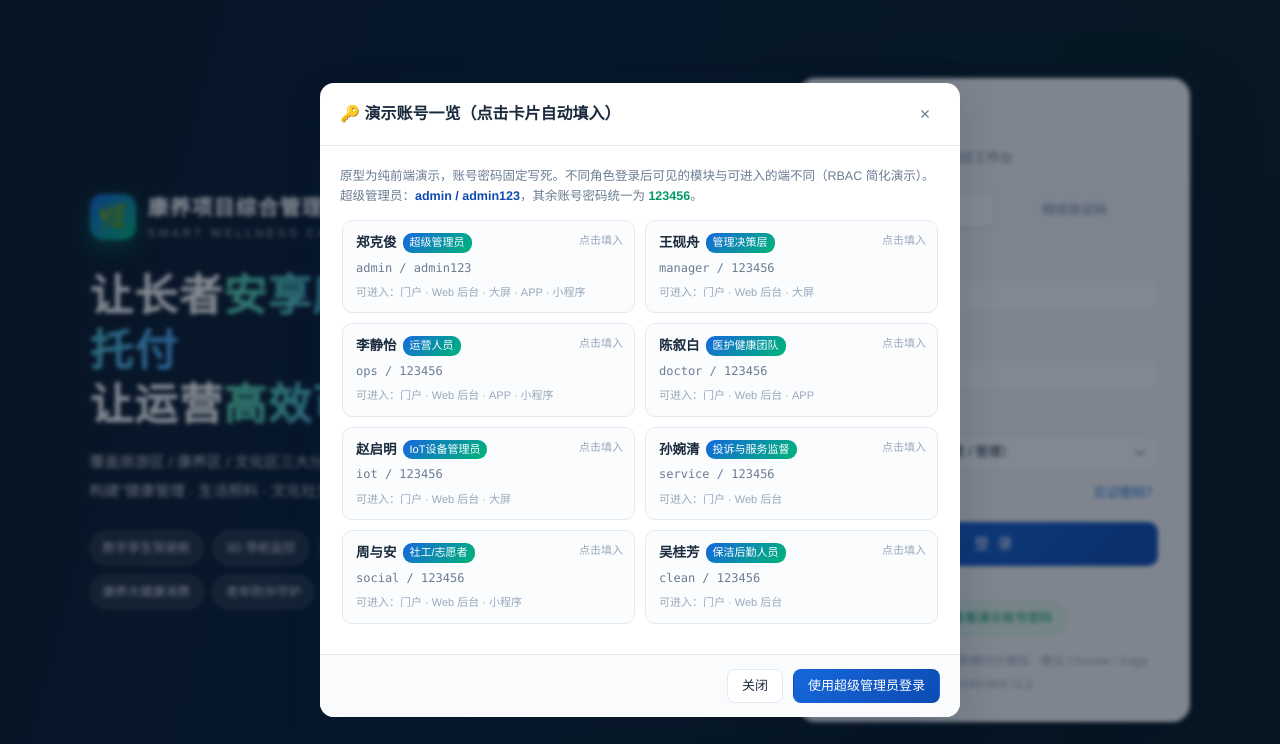
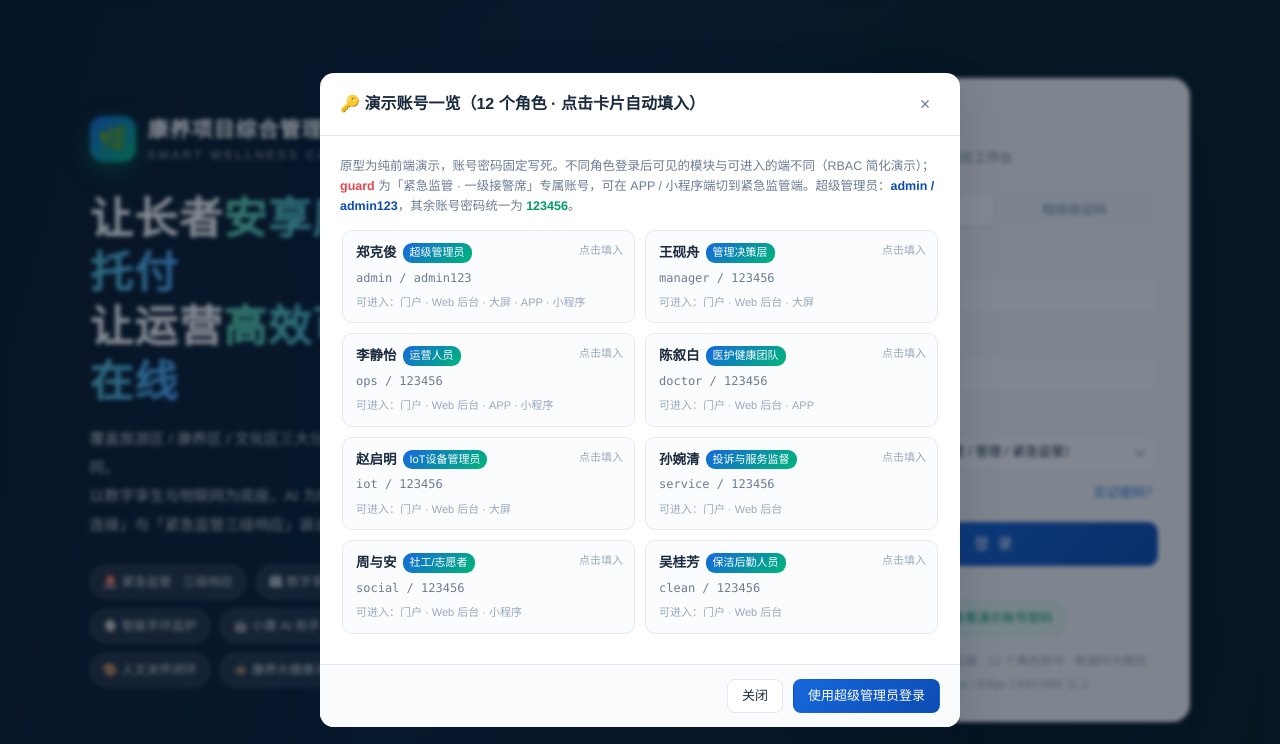
Before and after one commit to zheng19930310/health-and-wellness-programs, a plain HTML site: page index.html in a window 1280 px wide. Both pictures are taken after a click on the button "👁 查看演示账号密码". Drawn offline with nearby package versions, Linux system fonts and the light colour scheme.

Commit message:
docs: 更新登录页介绍文案与能力标签，同步紧急监管端与 12 角色账号信息
- 品牌区：主标语补「让安全时刻在线」，副标补四端清单与数字孪生/AI/三级响应底座描述，版本号 V1.1

- 能力标签由 8 个扩到 10 个：新增紧急监管三级响应、小康 AI 助手、3D 园区与室内导航、适老化/不识长者模式

- 进入端下拉补紧急监管与监管角色；页脚标注前端单页无后端与 12 个角色账号

- guard 演示账号改名秦守安，避免与 IoT 设备管理员赵启明重名；演示账号弹层补 guard 角色说明

```diff
--- a/index.html
+++ b/index.html
@@ -651,10 +651,10 @@ table.tb .mono{font-family:ui-monospace,Menlo,Consolas,monospace;font-size:12px;
   <div class="mask"></div>
   <div class="wrap">
     <div class="lg-brand">
-      <div class="logo"><div class="mk">🌿</div><div><b>康养项目综合管理平台</b><span>SMART WELLNESS CAMPUS PLATFORM</span></div></div>
-      <h1>让长者<em>安享康养</em>·让家人<em>安心托付</em><br>让运营<em>高效可控</em></h1>
-      <p>覆盖旅游区 / 康养区 / 文化区三大分区，四端协同 + 数字中心 + 物联网设备体系，<br>构建"健康管理 · 生活照料 · 文化社交 · 亲情连接"的一站式智慧康养服务闭环。</p>
-      <div class="lg-feat"><i>数字孪生驾驶舱</i><i>3D 导航监控</i><i>智能手环监护</i><i>AI 聊天陪伴</i><i>子女远程照护</i><i>康养大健康消费</i><i>老年防诈守护</i><i>人文关怀闭环</i></div>
+      <div class="logo"><div class="mk">🌿</div><div><b>康养项目综合管理平台</b><span>SMART WELLNESS CAMPUS PLATFORM · V1.1</span></div></div>
+      <h1>让长者<em>安享康养</em>·让家人<em>安心托付</em><br>让运营<em>高效可控</em>·让安全<em>时刻在线</em></h1>
+      <p>覆盖旅游区 / 康养区 / 文化区三大分区，<b>Web 后台 · 数字大屏 · APP · 小程序</b> 四端协同，<br>以数字孪生与物联网为底座、AI 为助手，把「健康管理 · 生活照料 · 文化社交 · 亲情连接」与「紧急监管三级响应」装进同一个服务闭环。</p>
+      <div class="lg-feat"><i>🚨 紧急监管 · 三级响应</i><i>🏙 数字孪生驾驶舱</i><i>🧭 3D 园区与室内导航</i><i>⌚ 智能手环监护</i><i>🤖 小康 AI 助手</i><i>🏠 子女远程照护</i><i>🛡 老年防诈守护</i><i>🎨 人文关怀闭环</i><i>🍲 康养大健康消费</i><i>📱 适老化 / 不识长者模式</i></div>
     </div>
     <div class="lg-card">
       <h2>欢迎登录</h2><div class="sub">请使用平台账号进入对应工作台</div>
@@ -663,7 +663,7 @@ table.tb .mono{font-family:ui-monospace,Menlo,Consolas,monospace;font-size:12px;
         <div class="field"><label><i>*</i>账号</label><input class="inp" id="lgUser" placeholder="请输入登录账号" autocomplete="off"><div class="err" id="lgUserE">请输入账号</div></div>
         <div class="field"><label><i>*</i>密码</label><input class="inp" id="lgPwdIn" type="password" placeholder="请输入登录密码" autocomplete="off"><div class="err" id="lgPwdE">请输入密码</div></div>
         <div class="field"><label>进入端</label>
-          <select class="sel" id="lgEnd"><option value="admin">Web 管理后台（运营 / 管理）</option><option value="screen">数字中心 · 大数据展示屏</option><option value="app">APP 端原型（长者 / 子女）</option><option value="mp">小程序端原型（长者 / 子女）</option><option value="home">统一门户首页（自选端）</option></select>
+          <select class="sel" id="lgEnd"><option value="admin">Web 管理后台（运营 / 管理 / 紧急监管）</option><option value="screen">数字中心 · 大数据展示屏</option><option value="app">APP 端原型（长者 / 子女 / 手环 / 监管）</option><option value="mp">小程序端原型（长者 / 子女 / 监管）</option><option value="home">统一门户首页（自选端）</option></select>
         </div>
         <div class="lg-row"><label style="display:flex;align-items:center;gap:6px;cursor:pointer"><input type="checkbox" id="lgRemember" class="chk" checked>记住账号</label><span class="link" onclick="toast('演示环境：请联系管理员重置密码','warn')">忘记密码？</span></div>
         <button class="btn p lg blk" id="lgBtn" style="height:44px;letter-spacing:2px">登 录</button>
@@ -675,7 +675,7 @@ table.tb .mono{font-family:ui-monospace,Menlo,Consolas,monospace;font-size:12px;
       </div>
       <div class="lg-foot">
         <button class="lg-acc-btn" id="showAcc">👁 查看演示账号密码</button><br>
-        演示原型 · 前端单页 · 数据均为模拟 · 建议 Chrome / Edge 1440×900 以上
+        演示原型 · 前端单页无后端 · 12 个角色账号 · 数据均为模拟 · 建议 Chrome / Edge 1440×900 以上
       </div>
     </div>
   </div>
@@ -851,7 +851,7 @@ const ACCOUNTS = [
   { u:'service', p:'123456',   name:'孙婉清', role:'投诉与服务监督',roleKey:'service', ends:['home','admin'],                       desc:'投诉受理、升级督办、满意度' },
   { u:'social',  p:'123456',   name:'周与安', role:'社工/志愿者',  roleKey:'social',   ends:['home','admin','mp'],                  desc:'人文关怀、活动、课堂、康养圈' },
   { u:'clean',   p:'123456',   name:'吴桂芳', role:'保洁后勤人员', roleKey:'clean',    ends:['home','admin'],                       desc:'清洁排期、执行记录、检查验收' },
-  { u:'guard',   p:'123456',   name:'赵启明', role:'安保中控室 · 紧急监管端', roleKey:'guard', ends:['home','admin','screen','app','mp'], desc:'一级接警席位：实时接收全园区预警报警、调度执勤与备勤、快速通话' },
+  { u:'guard',   p:'123456',   name:'秦守安', role:'安保中控室 · 紧急监管端', roleKey:'guard', ends:['home','admin','screen','app','mp'], desc:'一级接警席位：实时接收全园区预警报警、调度执勤与备勤、快速通话' },
   { u:'elder',   p:'123456',   name:'徐世昌', role:'长者/住客',    roleKey:'elder',    ends:['home','app','mp'],                    desc:'长者端：健康、活动、订餐、康养圈' },
   { u:'child',   p:'123456',   name:'徐乐(女)',role:'子女/家属',   roleKey:'child',    ends:['home','app','mp'],                    desc:'子女端：远程照护、代付、探望预约' },
   { u:'special', p:'123456',   name:'蒋明远', role:'特殊长者',     roleKey:'special',  ends:['home','app','mp'],                    desc:'智能手环端：仅时间/震动/SOS/自动打卡（不识长者）' }
@@ -2263,7 +2263,7 @@ function showAccounts(){
     <div class="un">${a.u} / ${a.p}</div>
     <div class="ends">可进入：${a.ends.map(e=>({admin:'Web 后台',screen:'大屏',app:'APP',mp:'小程序',home:'门户'})[e]).join(' · ')}</div>
     <div class="pv">点击填入</div></div>`).join('');
-  Modal.open('🔑 演示账号一览（点击卡片自动填入）', `<div style="font-size:12.5px;color:var(--sub);margin-bottom:12px">原型为纯前端演示，账号密码固定写死。不同角色登录后可见的模块与可进入的端不同（RBAC 简化演示）。超级管理员：<b style="color:var(--blue-d)">admin / admin123</b>，其余账号密码统一为 <b style="color:var(--green-d)">123456</b>。</div><div class="acc-list">${rows}</div>`,
+  Modal.open('🔑 演示账号一览（12 个角色 · 点击卡片自动填入）', `<div style="font-size:12.5px;color:var(--sub);margin-bottom:12px">原型为纯前端演示，账号密码固定写死。不同角色登录后可见的模块与可进入的端不同（RBAC 简化演示）；<b style="color:#e5484d">guard</b> 为「紧急监管 · 一级接警席」专属账号，可在 APP / 小程序端切到紧急监管端。超级管理员：<b style="color:var(--blue-d)">admin / admin123</b>，其余账号密码统一为 <b style="color:var(--green-d)">123456</b>。</div><div class="acc-list">${rows}</div>`,
     `<button class="btn" onclick="Modal.close()">关闭</button><button class="btn p" onclick="fillAcc('admin','admin123');Modal.close()">使用超级管理员登录</button>`);
 }
 function fillAcc(u,p){ $('lgUser').value=u; $('lgPwdIn').value=p; toast(`已填入 ${u} / ${p}，点击登录即可`,'ok'); }
--- a/src/p3_data.js
+++ b/src/p3_data.js
@@ -15,7 +15,7 @@ const ACCOUNTS = [
   { u:'service', p:'123456',   name:'孙婉清', role:'投诉与服务监督',roleKey:'service', ends:['home','admin'],                       desc:'投诉受理、升级督办、满意度' },
   { u:'social',  p:'123456',   name:'周与安', role:'社工/志愿者',  roleKey:'social',   ends:['home','admin','mp'],                  desc:'人文关怀、活动、课堂、康养圈' },
   { u:'clean',   p:'123456',   name:'吴桂芳', role:'保洁后勤人员', roleKey:'clean',    ends:['home','admin'],                       desc:'清洁排期、执行记录、检查验收' },
-  { u:'guard',   p:'123456',   name:'赵启明', role:'安保中控室 · 紧急监管端', roleKey:'guard', ends:['home','admin','screen','app','mp'], desc:'一级接警席位：实时接收全园区预警报警、调度执勤与备勤、快速通话' },
+  { u:'guard',   p:'123456',   name:'秦守安', role:'安保中控室 · 紧急监管端', roleKey:'guard', ends:['home','admin','screen','app','mp'], desc:'一级接警席位：实时接收全园区预警报警、调度执勤与备勤、快速通话' },
   { u:'elder',   p:'123456',   name:'徐世昌', role:'长者/住客',    roleKey:'elder',    ends:['home','app','mp'],                    desc:'长者端：健康、活动、订餐、康养圈' },
   { u:'child',   p:'123456',   name:'徐乐(女)',role:'子女/家属',   roleKey:'child',    ends:['home','app','mp'],                    desc:'子女端：远程照护、代付、探望预约' },
   { u:'special', p:'123456',   name:'蒋明远', role:'特殊长者',     roleKey:'special',  ends:['home','app','mp'],                    desc:'智能手环端：仅时间/震动/SOS/自动打卡（不识长者）' }
--- a/src/p4_core.js
+++ b/src/p4_core.js
@@ -71,7 +71,7 @@ function showAccounts(){
     <div class="un">${a.u} / ${a.p}</div>
     <div class="ends">可进入：${a.ends.map(e=>({admin:'Web 后台',screen:'大屏',app:'APP',mp:'小程序',home:'门户'})[e]).join(' · ')}</div>
     <div class="pv">点击填入</div></div>`).join('');
-  Modal.open('🔑 演示账号一览（点击卡片自动填入）', `<div style="font-size:12.5px;color:var(--sub);margin-bottom:12px">原型为纯前端演示，账号密码固定写死。不同角色登录后可见的模块与可进入的端不同（RBAC 简化演示）。超级管理员：<b style="color:var(--blue-d)">admin / admin123</b>，其余账号密码统一为 <b style="color:var(--green-d)">123456</b>。</div><div class="acc-list">${rows}</div>`,
+  Modal.open('🔑 演示账号一览（12 个角色 · 点击卡片自动填入）', `<div style="font-size:12.5px;color:var(--sub);margin-bottom:12px">原型为纯前端演示，账号密码固定写死。不同角色登录后可见的模块与可进入的端不同（RBAC 简化演示）；<b style="color:#e5484d">guard</b> 为「紧急监管 · 一级接警席」专属账号，可在 APP / 小程序端切到紧急监管端。超级管理员：<b style="color:var(--blue-d)">admin / admin123</b>，其余账号密码统一为 <b style="color:var(--green-d)">123456</b>。</div><div class="acc-list">${rows}</div>`,
     `<button class="btn" onclick="Modal.close()">关闭</button><button class="btn p" onclick="fillAcc('admin','admin123');Modal.close()">使用超级管理员登录</button>`);
 }
 function fillAcc(u,p){ $('lgUser').value=u; $('lgPwdIn').value=p; toast(`已填入 ${u} / ${p}，点击登录即可`,'ok'); }
```
Also changed, not shown: src/p2_body.html (+6 -6 lines).
